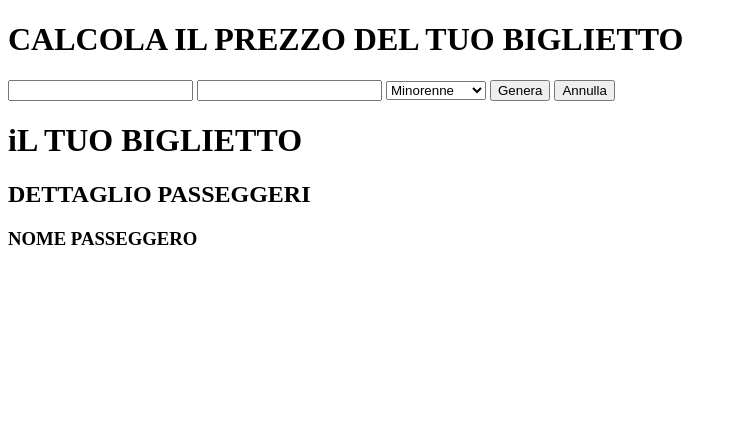
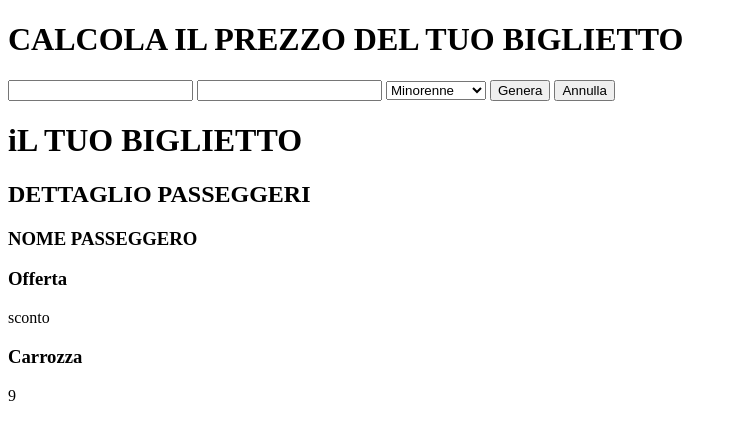
Before and after one commit to annarosalen/js-biglietto-treno-form, a plain HTML site: page index.html in a window 1280 px wide. Both pictures are taken after a click on the button "Genera". Shown: the whole page, without its empty margins (0-737 px from the left). Drawn offline with Linux system fonts and the light colour scheme.

Commit message:
fascia età e carrozza

```diff
--- a/index.html
+++ b/index.html
@@ -36,12 +36,12 @@
 
         <div class="">
           <h3 id="titolo-offerta"></h3>
-          <span></span>
+          <span id="fasciaeta-inserita"></span>
         </div>
 
         <div class="">
           <h3 id="titolo-carrozza"></h3>
-          <span></span>
+          <span id="numero-carrozza"></span>
         </div>
 
         <div class="">
--- a/js/myscript.js
+++ b/js/myscript.js
@@ -15,10 +15,7 @@ var kmUtente = document.getElementById('inserire-km');
 
 console.log ("km da percorrere",kmUtente.value);
 
-// età passeggero
-var etaUtente = document.getElementById('inserire-fasciaeta');
 
-console.log ("età utente",etaUtente.value);
 
 // bottone Genera
 var genera = document.getElementById('genera-button');
@@ -56,6 +53,28 @@ genera.addEventListener('click',
     var nomePasseggero = document.getElementById('nome-inserito');
     nomePasseggero.innerHTML = nomeUtente.value;
 
-    // genero
+    // genero etichetta offerta
+    var etichettaOfferta = document.getElementById('titolo-offerta');
+    etichettaOfferta.innerHTML = "Offerta";
+
+    // genero tipo offerta età passeggero
+    // collego al form
+    var etaUtente = document.getElementById('inserire-fasciaeta');
+    console.log ("età utente",etaUtente.value);
+    // risultato
+    var fasciaEta = document.getElementById('fasciaeta-inserita');
+    fasciaEta.innerHTML = "sconto" + etaUtente.value;
+
+    // genero etichetta carrozza
+    var etichettaCarrozza = document.getElementById('titolo-carrozza');
+    etichettaCarrozza.innerHTML = "Carrozza";
+
+    // genero numero random carrozza
+    var numCarrozza = document.getElementById('numero-carrozza');
+    numCarrozza.innerHTML = Math.floor(Math.random()*10);
+    console.log("numero carrozza", numCarrozza);
+
+
+
   }
 );
```
